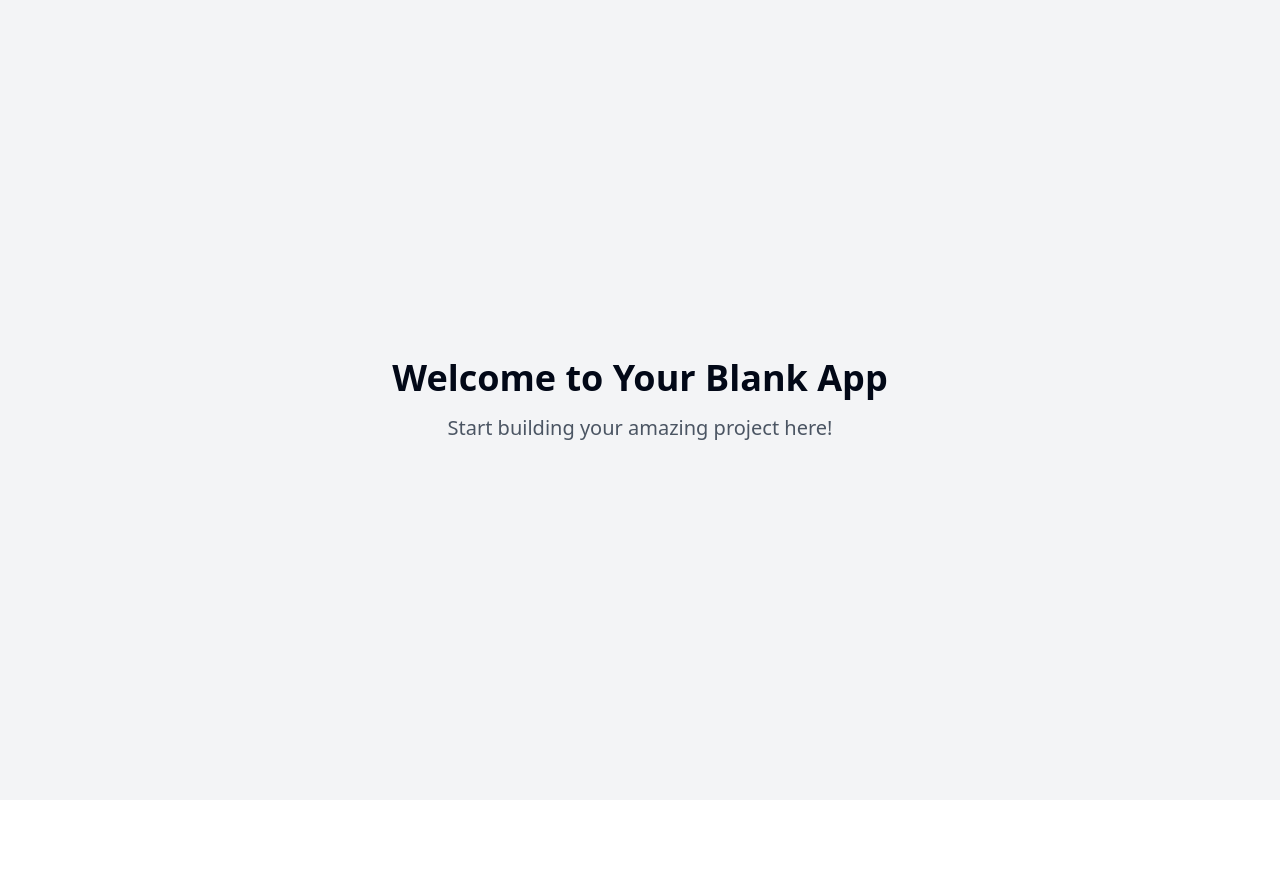
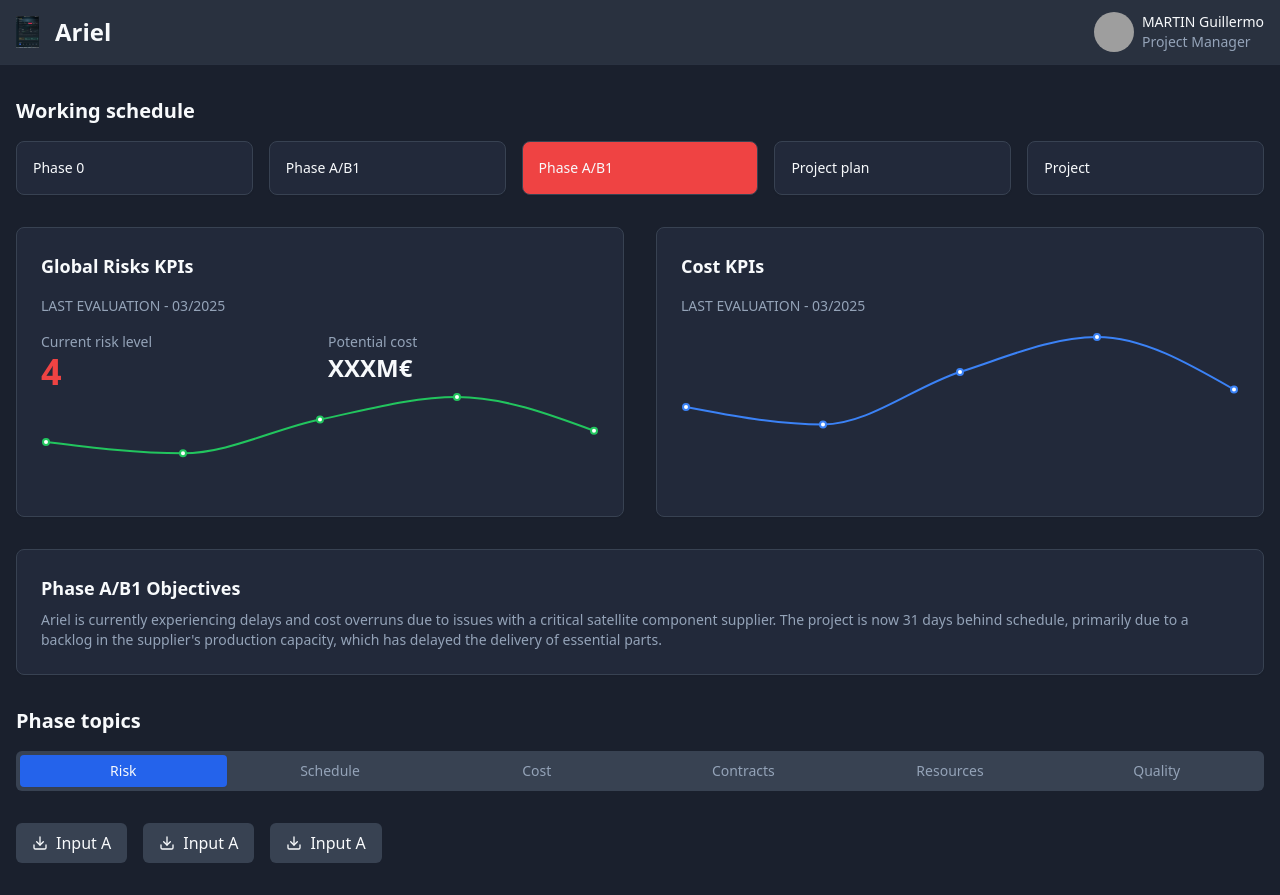
Before and after one commit to AmandineMroad/match-your-image, a React (Vite) app: page / in a window 1280 px wide. Before the commit the page ends 800 px from the top, so only its background shows below. Built offline with nearby package versions, Linux system fonts and the light colour scheme; grey boxes are pictures that could not be loaded.

Commit message:
Create web page layout
Implement a new web page layout that matches the provided design image, ensuring visual and structural fidelity to the reference.
[skip gpt_engineer]

```diff
--- a/src/index.css
+++ b/src/index.css
@@ -4,89 +4,26 @@
 
 @layer base {
   :root {
-    --background: 0 0% 100%;
-    --foreground: 222.2 84% 4.9%;
-
-    --card: 0 0% 100%;
-    --card-foreground: 222.2 84% 4.9%;
-
-    --popover: 0 0% 100%;
-    --popover-foreground: 222.2 84% 4.9%;
-
-    --primary: 222.2 47.4% 11.2%;
+    --background: 222 26% 14%;
+    --foreground: 210 40% 98%;
+    --card: 222 26% 18%;
+    --card-foreground: 210 40% 98%;
+    --popover: 222 26% 18%;
+    --popover-foreground: 210 40% 98%;
+    --primary: 221 83% 53%;
     --primary-foreground: 210 40% 98%;
-
-    --secondary: 210 40% 96.1%;
-    --secondary-foreground: 222.2 47.4% 11.2%;
-
-    --muted: 210 40% 96.1%;
-    --muted-foreground: 215.4 16.3% 46.9%;
-
-    --accent: 210 40% 96.1%;
-    --accent-foreground: 222.2 47.4% 11.2%;
-
-    --destructive: 0 84.2% 60.2%;
+    --secondary: 217 19% 27%;
+    --secondary-foreground: 210 40% 98%;
+    --muted: 217 19% 27%;
+    --muted-foreground: 215 20.2% 65.1%;
+    --accent: 217 19% 27%;
+    --accent-foreground: 210 40% 98%;
+    --destructive: 0 84% 60%;
     --destructive-foreground: 210 40% 98%;
-
-    --border: 214.3 31.8% 91.4%;
-    --input: 214.3 31.8% 91.4%;
-    --ring: 222.2 84% 4.9%;
-
+    --border: 217 19% 27%;
+    --input: 217 19% 27%;
+    --ring: 224 76% 48%;
     --radius: 0.5rem;
-
-    --sidebar-background: 0 0% 98%;
-
-    --sidebar-foreground: 240 5.3% 26.1%;
-
-    --sidebar-primary: 240 5.9% 10%;
-
-    --sidebar-primary-foreground: 0 0% 98%;
-
-    --sidebar-accent: 240 4.8% 95.9%;
-
-    --sidebar-accent-foreground: 240 5.9% 10%;
-
-    --sidebar-border: 220 13% 91%;
-
-    --sidebar-ring: 217.2 91.2% 59.8%;
-  }
-
-  .dark {
-    --background: 222.2 84% 4.9%;
-    --foreground: 210 40% 98%;
-
-    --card: 222.2 84% 4.9%;
-    --card-foreground: 210 40% 98%;
-
-    --popover: 222.2 84% 4.9%;
-    --popover-foreground: 210 40% 98%;
-
-    --primary: 210 40% 98%;
-    --primary-foreground: 222.2 47.4% 11.2%;
-
-    --secondary: 217.2 32.6% 17.5%;
-    --secondary-foreground: 210 40% 98%;
-
-    --muted: 217.2 32.6% 17.5%;
-    --muted-foreground: 215 20.2% 65.1%;
-
-    --accent: 217.2 32.6% 17.5%;
-    --accent-foreground: 210 40% 98%;
-
-    --destructive: 0 62.8% 30.6%;
-    --destructive-foreground: 210 40% 98%;
-
-    --border: 217.2 32.6% 17.5%;
-    --input: 217.2 32.6% 17.5%;
-    --ring: 212.7 26.8% 83.9%;
-    --sidebar-background: 240 5.9% 10%;
-    --sidebar-foreground: 240 4.8% 95.9%;
-    --sidebar-primary: 224.3 76.3% 48%;
-    --sidebar-primary-foreground: 0 0% 100%;
-    --sidebar-accent: 240 3.7% 15.9%;
-    --sidebar-accent-foreground: 240 4.8% 95.9%;
-    --sidebar-border: 240 3.7% 15.9%;
-    --sidebar-ring: 217.2 91.2% 59.8%;
   }
 }
 
@@ -94,7 +31,6 @@
   * {
     @apply border-border;
   }
-
   body {
     @apply bg-background text-foreground;
   }
--- a/src/pages/Index.tsx
+++ b/src/pages/Index.tsx
@@ -1,12 +1,131 @@
-// Update this page (the content is just a fallback if you fail to update the page)
+import { Avatar, AvatarFallback, AvatarImage } from "@/components/ui/avatar";
+import { Card } from "@/components/ui/card";
+import { Tabs, TabsList, TabsTrigger } from "@/components/ui/tabs";
+import { LineChart, Line, XAxis, YAxis, ResponsiveContainer } from 'recharts';
+import { Download } from "lucide-react";
+
+const costData = [
+  { name: 'Jan', value: 400 },
+  { name: 'Feb', value: 300 },
+  { name: 'Mar', value: 600 },
+  { name: 'Apr', value: 800 },
+  { name: 'May', value: 500 }
+];
 
 const Index = () => {
   return (
-    <div className="min-h-screen flex items-center justify-center bg-gray-100">
-      <div className="text-center">
-        <h1 className="text-4xl font-bold mb-4">Welcome to Your Blank App</h1>
-        <p className="text-xl text-gray-600">Start building your amazing project here!</p>
-      </div>
+    <div className="min-h-screen bg-background text-foreground">
+      {/* Header */}
+      <header className="border-b border-border/10 bg-secondary/50">
+        <div className="container flex items-center justify-between h-16 px-4">
+          <div className="flex items-center gap-4">
+            <img src="/lovable-uploads/526adaa9-7826-4703-b19e-6925aedb300a.png" alt="ESA Logo" className="h-8" />
+            <h1 className="text-2xl font-bold">Ariel</h1>
+          </div>
+          <div className="flex items-center gap-2">
+            <Avatar>
+              <AvatarImage src="https://github.com/shadcn.png" />
+              <AvatarFallback>MG</AvatarFallback>
+            </Avatar>
+            <div className="text-sm">
+              <p className="font-medium">MARTIN Guillermo</p>
+              <p className="text-muted-foreground">Project Manager</p>
+            </div>
+          </div>
+        </div>
+      </header>
+
+      <main className="container px-4 py-8 space-y-8">
+        {/* Timeline */}
+        <section className="space-y-4">
+          <h2 className="text-xl font-semibold">Working schedule</h2>
+          <div className="grid grid-cols-5 gap-4">
+            {['Phase 0', 'Phase A/B1', 'Phase A/B1', 'Project plan', 'Project'].map((phase, i) => (
+              <Card key={i} className={`p-4 ${i === 2 ? 'bg-destructive text-destructive-foreground' : ''}`}>
+                <p className="text-sm">{phase}</p>
+              </Card>
+            ))}
+          </div>
+        </section>
+
+        {/* KPIs */}
+        <div className="grid grid-cols-2 gap-8">
+          <Card className="p-6">
+            <h3 className="text-lg font-semibold mb-4">Global Risks KPIs</h3>
+            <p className="text-sm text-muted-foreground mb-4">LAST EVALUATION - 03/2025</p>
+            <div className="grid grid-cols-2 gap-4">
+              <div>
+                <p className="text-sm text-muted-foreground">Current risk level</p>
+                <p className="text-4xl font-bold text-destructive">4</p>
+              </div>
+              <div>
+                <p className="text-sm text-muted-foreground">Potential cost</p>
+                <p className="text-2xl font-bold">XXXM€</p>
+              </div>
+            </div>
+            <ResponsiveContainer width="100%" height={100}>
+              <LineChart data={costData}>
+                <Line type="monotone" dataKey="value" stroke="#22C55E" strokeWidth={2} />
+                <XAxis dataKey="name" hide />
+                <YAxis hide />
+              </LineChart>
+            </ResponsiveContainer>
+          </Card>
+
+          <Card className="p-6">
+            <h3 className="text-lg font-semibold mb-4">Cost KPIs</h3>
+            <p className="text-sm text-muted-foreground mb-4">LAST EVALUATION - 03/2025</p>
+            <ResponsiveContainer width="100%" height={150}>
+              <LineChart data={costData}>
+                <Line type="monotone" dataKey="value" stroke="#3B82F6" strokeWidth={2} />
+                <XAxis dataKey="name" hide />
+                <YAxis hide />
+              </LineChart>
+            </ResponsiveContainer>
+          </Card>
+        </div>
+
+        {/* Objectives */}
+        <Card className="p-6">
+          <h3 className="text-lg font-semibold mb-2">Phase A/B1 Objectives</h3>
+          <p className="text-sm text-muted-foreground">
+            Ariel is currently experiencing delays and cost overruns due to issues with a critical satellite component supplier.
+            The project is now 31 days behind schedule, primarily due to a backlog in the supplier's production capacity,
+            which has delayed the delivery of essential parts.
+          </p>
+        </Card>
+
+        {/* Topics */}
+        <section className="space-y-4">
+          <h2 className="text-xl font-semibold">Phase topics</h2>
+          <Tabs defaultValue="risk">
+            <TabsList className="grid grid-cols-6 h-auto">
+              {['Risk', 'Schedule', 'Cost', 'Contracts', 'Resources', 'Quality'].map((tab) => (
+                <TabsTrigger
+                  key={tab}
+                  value={tab.toLowerCase()}
+                  className="data-[state=active]:bg-primary"
+                >
+                  {tab}
+                </TabsTrigger>
+              ))}
+            </TabsList>
+          </Tabs>
+        </section>
+
+        {/* Input Section */}
+        <div className="flex gap-4">
+          {[1, 2, 3].map((i) => (
+            <button
+              key={i}
+              className="flex items-center gap-2 px-4 py-2 bg-secondary rounded-md hover:bg-secondary/80 transition-colors"
+            >
+              <Download className="h-4 w-4" />
+              <span>Input A</span>
+            </button>
+          ))}
+        </div>
+      </main>
     </div>
   );
 };
```
Also changed, not shown: public/lovable-uploads/526adaa9-7826-4703-b19e-6925aedb300a.png (added), 1 other file (tests, documents, lock files or other folders).
